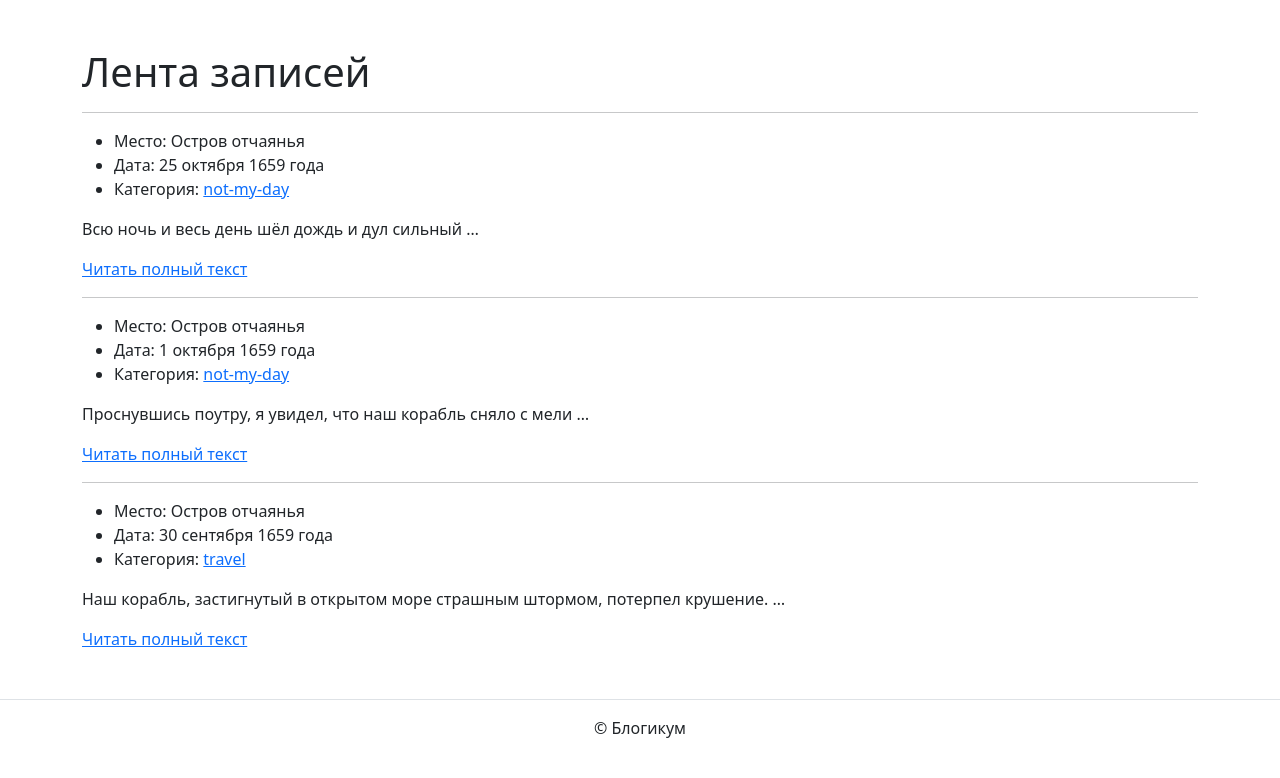
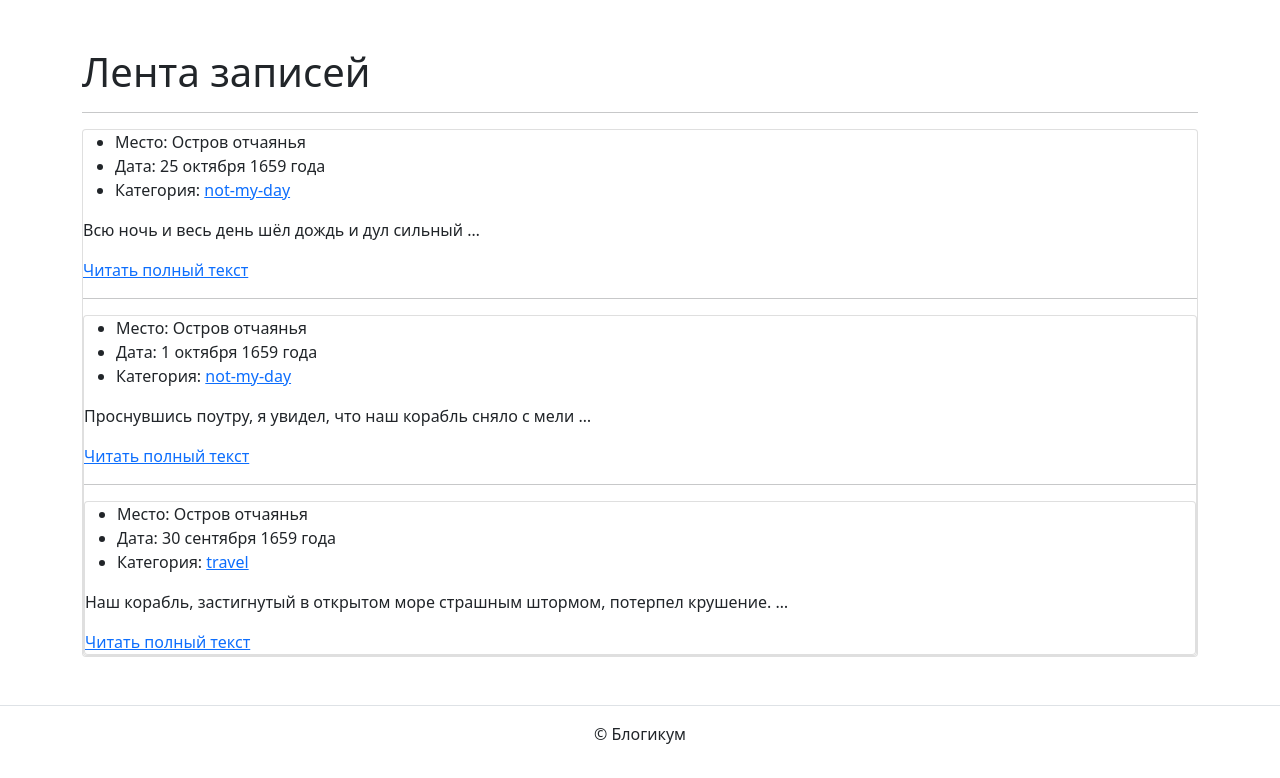
Before and after one commit to Pabl00t/django_sprint1, a Django app: page / in a window 1280 px wide. Shown: the part 56-834 px from the top of the page. Before the commit the page ends 794 px from the top, so only its background shows below. Run offline with Django 5.2, Linux system fonts and the light colour scheme; some libraries are stand-ins or nearby versions.

Commit message:
Ну чичас то да

```diff
--- a/blogicum/templates/base.html
+++ b/blogicum/templates/base.html
@@ -2,26 +2,24 @@
 <!DOCTYPE html>
 <html lang="ru">
   <head>
-    <meta charset="utf-8" />
-    <meta name="viewport" content="width=device-width, initial-scale=1" />
-    <link rel="icon" href="{% static 'img/fav/favicon.ico' %}" type="image" />
-    <link rel="apple-touch-icon" sizes="180x180" href="{% static 'img/fav/apple-touch-icon.png' %}" />
-    <link rel="icon" type="image/png" sizes="32x32" href="{% static 'img/fav/favicon-32x32.png' %}" />
-    <link rel="icon" type="image/png" sizes="16x16" href="{% static 'img/fav/favicon-16x16.png' %}" />
-    <link rel="stylesheet" href="{% static 'css/bootstrap.min.css' %}" />
-    <title>
-      {% block title %}
-      {% endblock %}
-    </title>
+
+    <meta charset="utf-8">
+    <meta name="viewport" content="width=device-width, initial-scale=1">
+    <link rel="icon" href="{% static "img/fav/favicon.ico" %}" type="image">
+    <link rel="apple-touch-icon" sizes="180x180" href="{% static "img/fav/apple-touch-icon.png" %}">
+    <link rel="icon" type="image/png" sizes="32x32" href="{% static "img/fav/favicon-32x32.png" %}">
+    <link rel="icon" type="image/png" sizes="16x16" href="{% static "img/fav/favicon-16x16.png" %}">
+    <link rel="stylesheet" href="{% static "css/bootstrap.min.css" %}">
+    <title>{% block title %}{% endblock %}</title>
   </head>
   <body>
-    {% include 'includes/header.html' %}
+    {% include "includes/header.html" %}
     <main>
       <div class="container py-5">
         {% block content %}
         {% endblock %}
       </div>
     </main>
-    {% include 'includes/footer.html' %}
+    {% include "includes/footer.html" %}
   </body>
 </html>
--- a/blogicum/templates/blog/detail.html
+++ b/blogicum/templates/blog/detail.html
@@ -3,7 +3,7 @@
   {{ post.location }}. {{ post.date }}
 {% endblock %}
 {% block content %}
-  <article>
+  <article class="card">
     <ul>
       <li>Место: {{ post.location }}</li>
       <li>Дата: {{ post.date }}</li>
--- a/blogicum/templates/blog/index.html
+++ b/blogicum/templates/blog/index.html
@@ -6,7 +6,7 @@
   <h1>Лента записей</h1>
   {% for post in posts %}
     <hr />
-    <article>
+    <article class="card">
       <ul>
         <li>Место: {{ post.location }}</li>
         <li>Дата: {{ post.date }}</li>
@@ -17,6 +17,5 @@
       <!-- Первые 10 слов -->
       <p>{{ post.text|truncatewords:10 }}</p>
       <a href="posts/{{ post.id }}">Читать полный текст</a>
-    </article>
   {% endfor %}
 {% endblock %}
```
